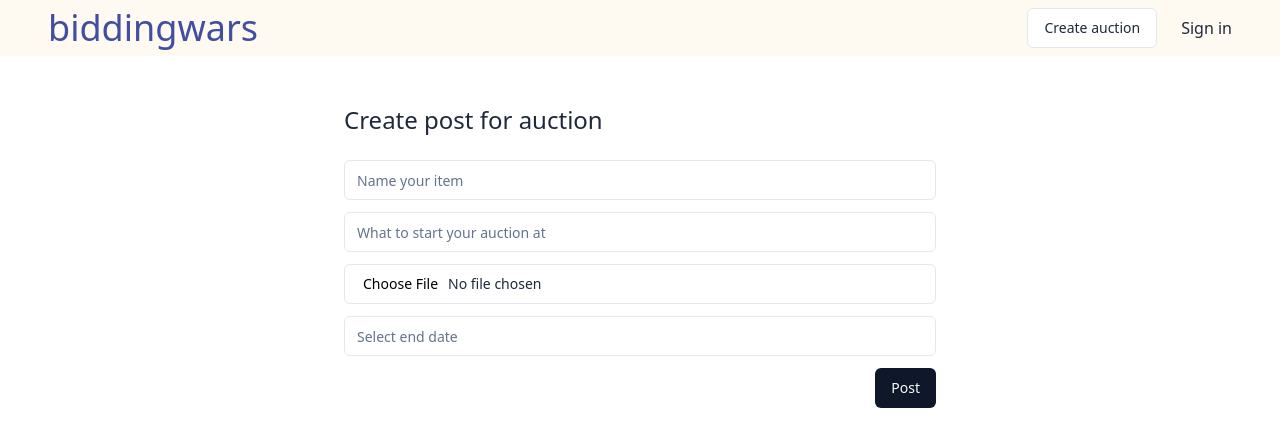
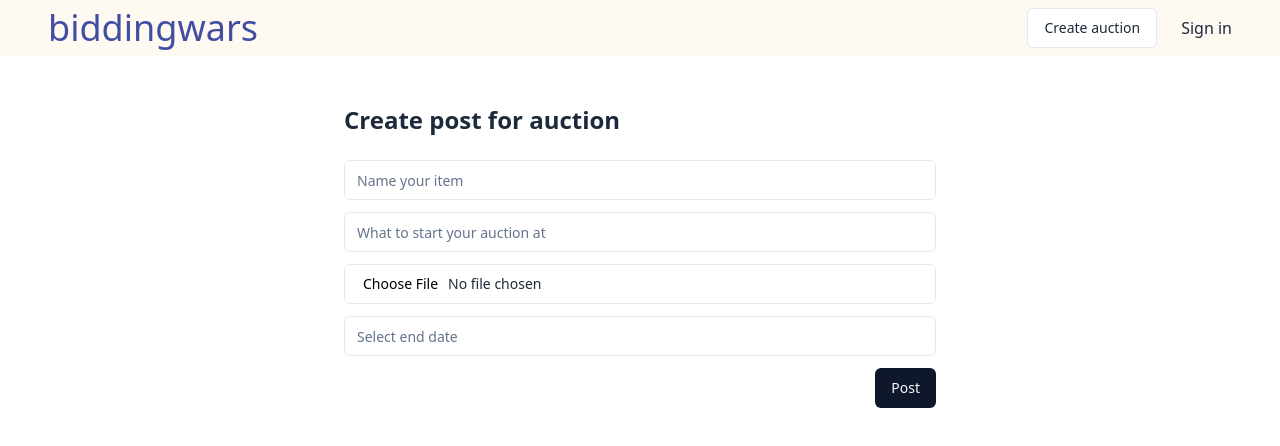
Before and after one commit to rohanramidwar/artbidding, a React (Vite) app in the folder client/: page /create-room in a window 1280 px wide. Shown: the top 446 px of the page. Built offline with nearby package versions, Linux system fonts and the light colour scheme; no server answers.

Commit message:
Update CreatePost.jsx

```diff
--- a/client/src/components/CreatePost.jsx
+++ b/client/src/components/CreatePost.jsx
@@ -67,7 +67,7 @@ const CreatePost = () => {
   return (
     <div className="flex justify-center">
       <div className="w-full sm:w-1/2 text-slate-800 p-6">
-        <p className="text-2xl my-6">Create post for auction</p>
+        <p className="text-2xl font-semibold my-6">Create post for auction</p>
         <form onSubmit={submitPost} className="flex flex-col gap-3">
           <Input
             name="roomName"
```
